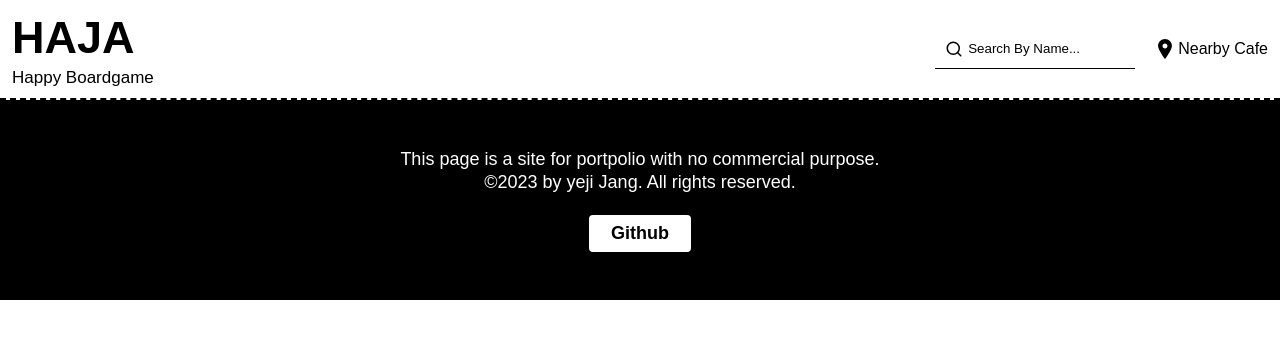
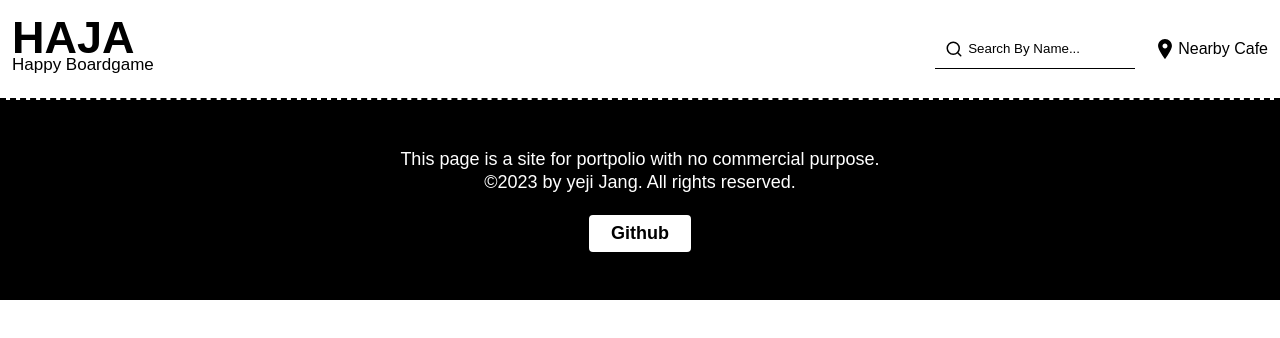
Before and after one commit to ho-ji/boardgame-haja, a React (Create React App) app in the folder boardgame-haja/: page /detail/1 in a window 1280 px wide. Shown: the top 338 px of the page. Built offline with nearby package versions, Linux system fonts and the light colour scheme.

Commit message:
design: Header Title 간격 조정

```diff
--- a/boardgame-haja/src/components/common/Header.jsx
+++ b/boardgame-haja/src/components/common/Header.jsx
@@ -22,6 +22,7 @@ const Container = styled.header`
 const Title = styled.p`
   font-size: 4.5rem;
   font-weight: bold;
+  line-height: 0.7;
 `
 const SubTitle = styled.p`
   font-size: 1.7rem;
```
